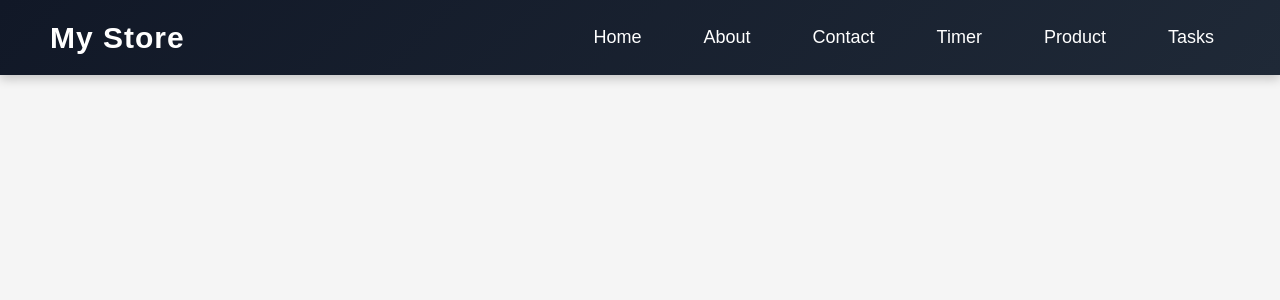
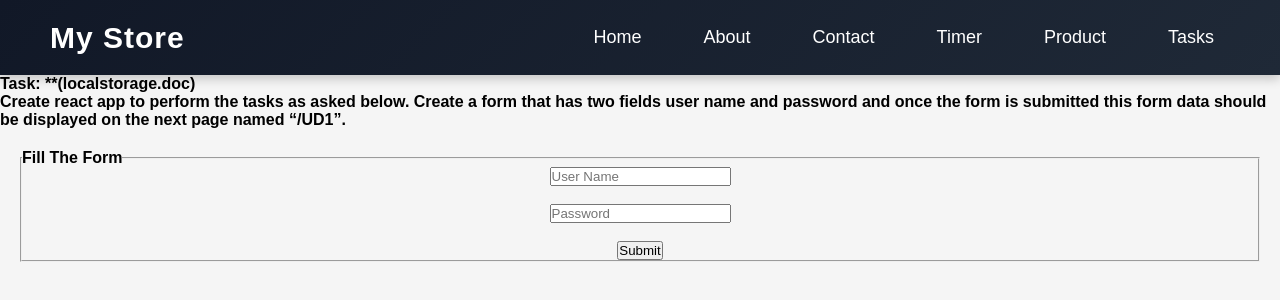
Before and after one commit to Zaidmemon5412/sem-4, a React (Vite) app in the folder FSD-2/React/Vite-React/: page /Task1 in a window 1280 px wide. Shown: the top 300 px of the page. Built offline with nearby package versions, Linux system fonts and the light colour scheme.

Commit message:
Perfrorm a task on url navigation

```diff
--- a/FSD-2/React/Vite-React/src/App.css
+++ b/FSD-2/React/Vite-React/src/App.css
@@ -94,7 +94,7 @@
 }
 
 .navbar h1:hover{
-    color: #38bdf8;
+    color: #5cbee8;
     transform: scale(1.05);
 }
 
@@ -123,7 +123,7 @@
 
 .nav-links ul li a:hover{
     background-color: #38bdf8;
-    color: black;
+    color: rgb(16, 2, 48);
 
     transform: translateY(-2px);
 
@@ -245,20 +245,13 @@
 }
 
 .dropdown-content{
+
+    background-color: #09212f;
+    box-shadow: 0 8px 16px 0 #0003;
+    display: none;
+    min-width: 160px;
     position: absolute;
-
-    top: 35px;
-    left: 0;
-
-    background: rgb(62, 2, 2);
-
-    min-width: 180px;
-
-    display:none;
-
-    padding: 10px;
-
-    border-radius: 10px;
+    z-index: 1;
 }
 
 .dropdown:hover .dropdown-content{
--- a/FSD-2/React/Vite-React/src/routes/Main.jsx
+++ b/FSD-2/React/Vite-React/src/routes/Main.jsx
@@ -5,6 +5,8 @@ import Contact from './Contact'
 import Product from './Product'
 import Navbar from '../shared/component/Navbar'
 import Clock from '../shared/component/Clock'
+import Task1 from './Tasks/Task1'
+import UD1 from './Tasks/UD1'
 function  Main(){
 
     return(
@@ -17,6 +19,8 @@ function  Main(){
         <Route path='/Contact' element={<Contact />}></Route>
         <Route path='/Product' element={<Product />}></Route>
         <Route path='/Timer' element={<Clock />}></Route>
+        <Route path='/Task1' element={<Task1 />}></Route>
+        <Route path='/UD1' element={<UD1 />}></Route>
 
       </Routes>
 
--- /dev/null
+++ b/FSD-2/React/Vite-React/src/routes/Tasks/Task1.jsx
@@ -0,0 +1,55 @@
+import { useState } from "react";
+import { useNavigate } from "react-router-dom";
+
+function Task1() {
+  const [name, setName] = useState("");
+  const [Password, setPassword] = useState("");
+  const navigate = useNavigate();
+  const handleSubmit = (e) => {
+    e.preventDefault();
+    navigate("/UD1", {
+      state: {
+        name: name,
+        passsword: Password,
+      },
+    });
+  };
+
+  return (
+    <div>
+      <div style={{ fontWeight: "bold" }}>
+        {" "}
+        Task: **(localstorage.doc) <br />
+        Create react app to perform the tasks as asked below. Create a form that
+        has two fields user name and password and once the form is submitted
+        this form data should be displayed on the next page named “/UD1”.
+      </div>
+      <center>
+        <form onSubmit={handleSubmit} style={{ padding: 20 }}>
+          <fieldset>
+            <legend> <b> Fill The Form </b></legend>
+            <input
+              type="text"
+              name="name"
+              onChange={(e) => setName(e.target.value)}
+              value={name}
+              placeholder="User Name"
+            />{" "}
+            <br /> <br />
+            <input
+              type="password"
+              value={Password}
+              placeholder="Password"
+              onChange={(e) => setPassword(e.target.value)}
+            />{" "}
+            <br />
+            <br />
+            <button type="submit" className="btn">Submit</button>
+          </fieldset>
+        </form>
+      </center>
+    </div>
+  );
+}
+
+export default Task1;
--- /dev/null
+++ b/FSD-2/React/Vite-React/src/routes/Tasks/UD1.jsx
@@ -0,0 +1,17 @@
+import {useLocation} from 'react-router-dom';
+
+function UD1() {
+    const location = useLocation()
+    const name=location.state.name
+
+    return (
+        <div>
+            <div style={{padding:10}}>
+            <h1 style={{textAlign:'center'}}> Wellcome {name}</h1>
+            </div>
+
+        </div>
+    );
+}
+
+export default UD1;
```
